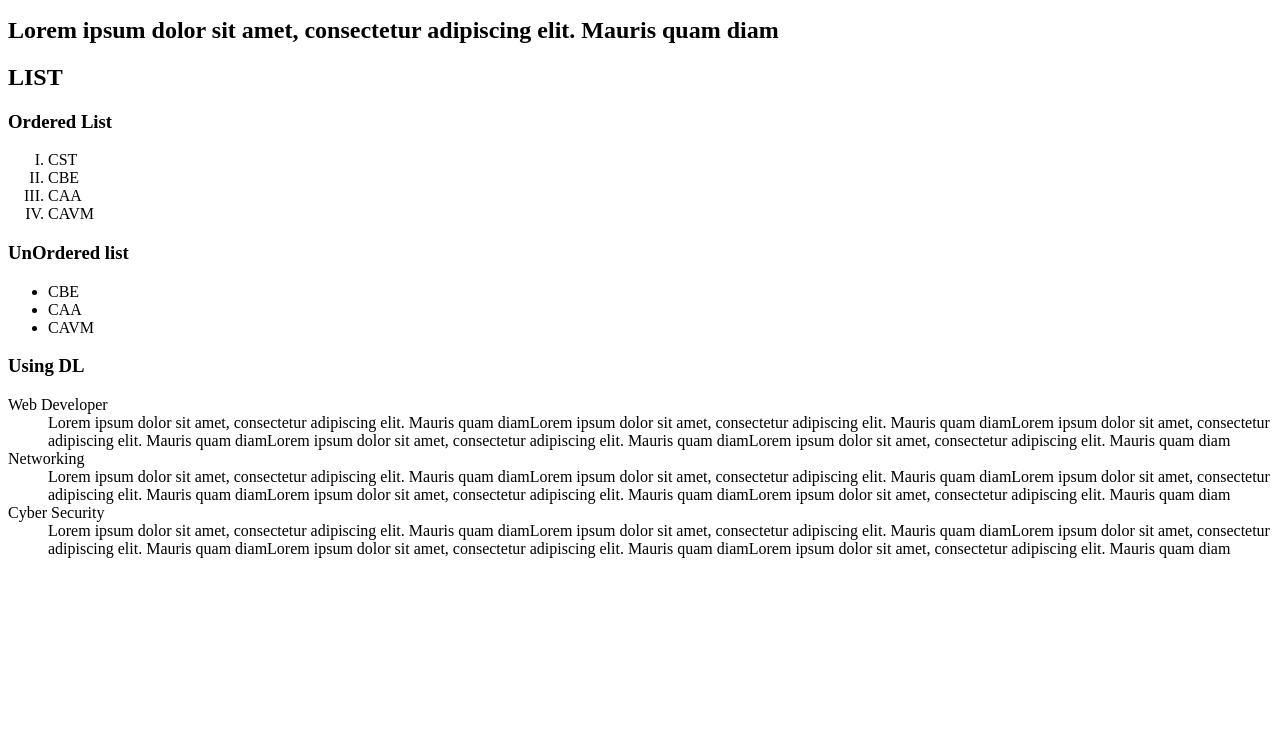
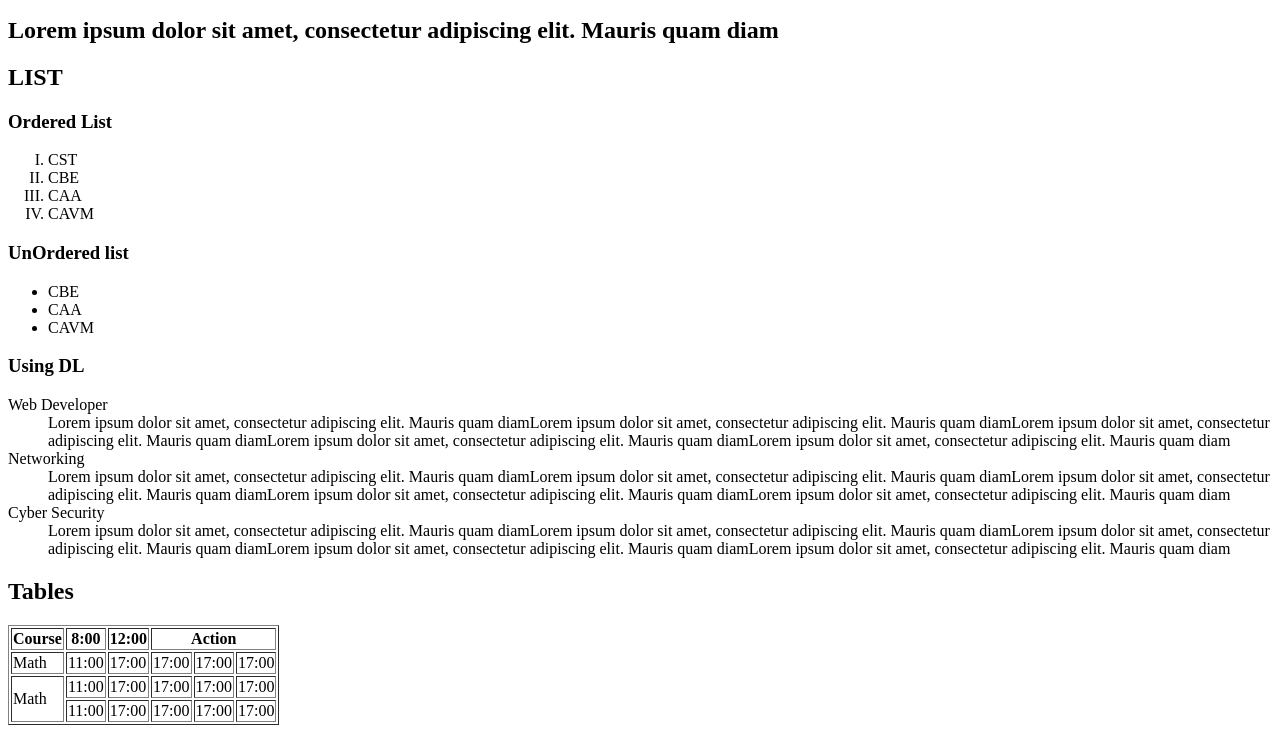
Before and after one commit to uzaruharanir/Sites, a plain HTML site: page index.html in a window 1280 px wide. Shown: the part 101-834 px from the top of the page. Before the commit the page ends 800 px from the top, so only its background shows below. Drawn offline with Linux system fonts and the light colour scheme.

Commit message:
Added tables in html

```diff
--- a/index.html
+++ b/index.html
@@ -31,4 +31,39 @@
 		<dt>Cyber Security</dt>
 		<dd>Lorem ipsum dolor sit amet, consectetur adipiscing elit. Mauris quam diamLorem ipsum dolor sit amet, consectetur adipiscing elit. Mauris quam diamLorem ipsum dolor sit amet, consectetur adipiscing elit. Mauris quam diamLorem ipsum dolor sit amet, consectetur adipiscing elit. Mauris quam diamLorem ipsum dolor sit amet, consectetur adipiscing elit. Mauris quam diam</dd>
 	</dl>
+	<h2>Tables</h2>
+	<table border="1">
+		<tr>
+			<th>Course</th>
+			<th>8:00</th>
+			<th>12:00</th>
+			<th colspan="3">Action</th>
+			<tr>
+				<td>Math</td>
+				<td>11:00</td>
+				<td>17:00</td>
+				<td>17:00</td>
+				<td>17:00</td>
+				<td>17:00</td>
+
+			</tr>
+			<tr>
+				<td rowspan="2">Math</td>
+				<td>11:00</td>
+				<td>17:00</td>
+				<td>17:00</td>
+				<td>17:00</td>
+				<td>17:00</td>
+
+			</tr>
+			<tr>
+				<td>11:00</td>
+				<td>17:00</td>
+				<td>17:00</td>
+				<td>17:00</td>
+				<td>17:00</td>
+
+			</tr>
+
+	</table>
 </html>
```
